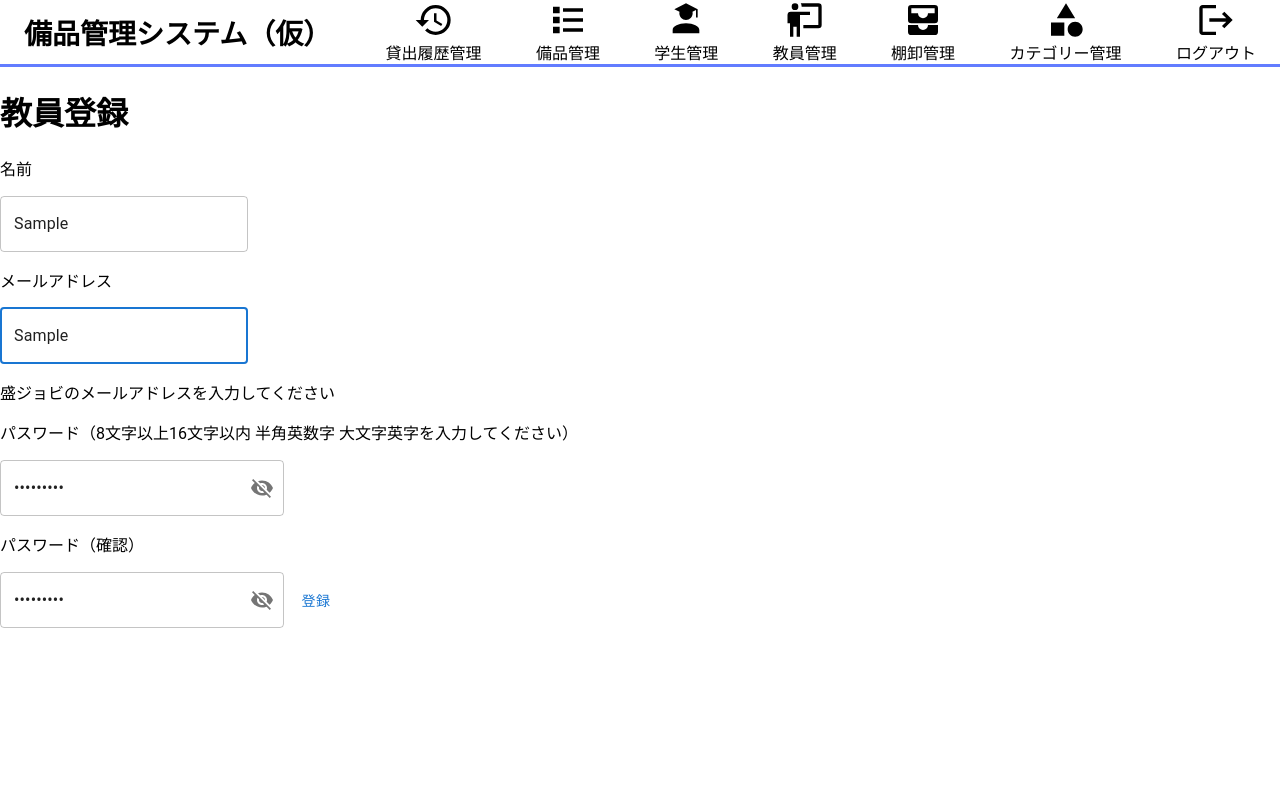
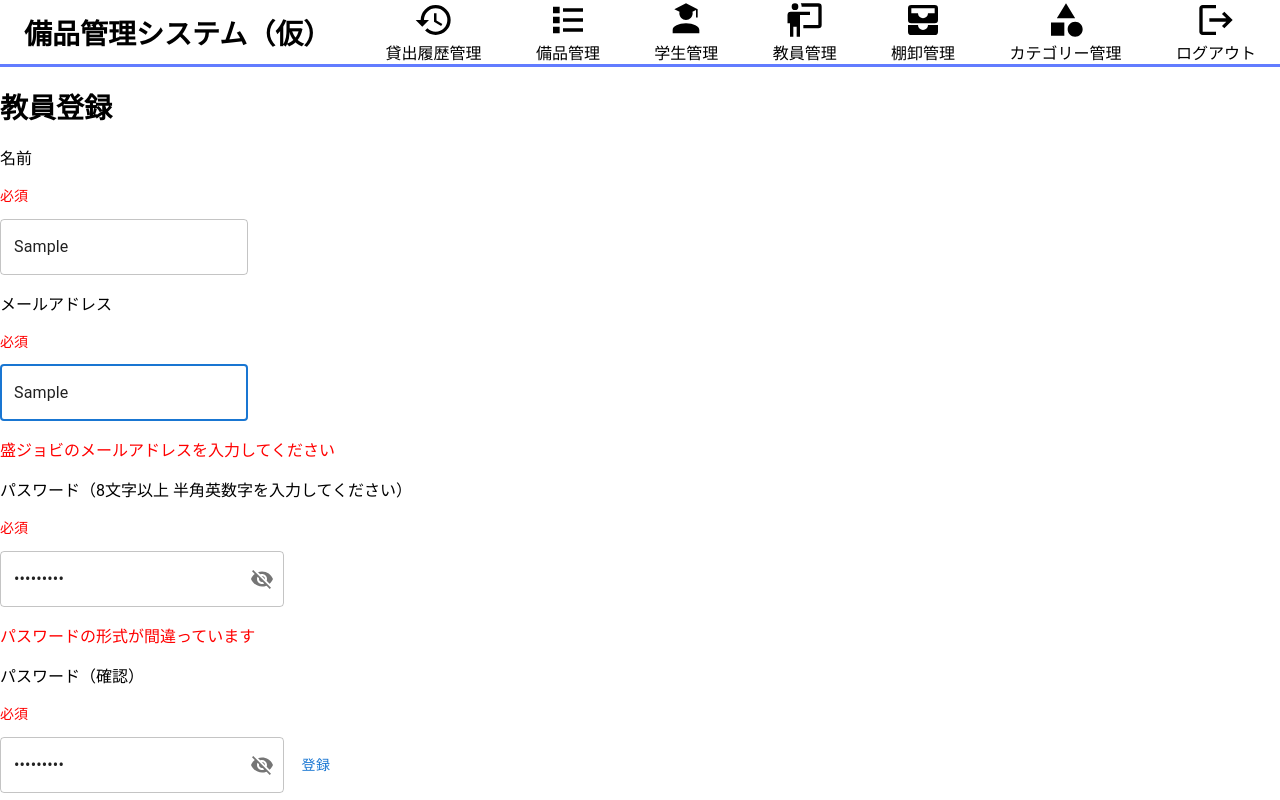
Before and after one commit to takumiTakahata/equipment_management_system, a React (Create React App) app in the folder equipment_management_app/: page / in a window 1280 px wide. Both pictures are taken after typing "Sample", "Sample", "Sample123", "Sample123" into the empty fields and a click on the button "登録". Built offline with nearby package versions, Linux system fonts and the light colour scheme.

Commit message:
教員登録画面：  ・パスワードの入力規則の修正  ・css適用と調整

```diff
--- /dev/null
+++ b/equipment_management_app/src/components/teacher_register.css
@@ -0,0 +1,25 @@
+@charset "UTF-8";
+#teacher_register p,
+h1 {
+  font-family: "Roboto", sans-serif;
+}
+
+.title {
+  font-size: 28px;
+}
+
+.required_txt {
+  color: #ff0000;
+  font-size: 14px;
+}
+
+.error_message {
+  color: #ff0000;
+}
+
+.name_title,
+.mail_title,
+.pass_title,
+.passch_title {
+  font-size: 16px;
+}
--- a/equipment_management_app/src/components/teacher_register.tsx
+++ b/equipment_management_app/src/components/teacher_register.tsx
@@ -9,13 +9,13 @@ import Visibility from "@mui/icons-material/Visibility";
 import VisibilityOff from "@mui/icons-material/VisibilityOff";
 import InputAdornment from "@mui/material/InputAdornment";
 import Header from "./header";
-import { getValue } from "@testing-library/user-event/dist/utils";
+import "./teacher_register.css";
 
 interface FormInputs {
   name: string;
   mail: string;
   password: string;
-  c_password: string;
+  check_password: string; //パスワード（確認用）
 }
 
 function TeacherRegister() {
@@ -51,18 +51,23 @@ function TeacherRegister() {
 
   const password = watch("password");
   return (
-    <div>
+    <div id="teacher_register">
       <Header />
-      <h1>教員登録</h1>
+      <h1 className="title">教員登録</h1>
       <form onSubmit={handleSubmit(onSubmit)}>
-        <p>名前</p>
+        <p className="name_title">名前</p>
+        <p className="required_txt">必須</p>
         <TextField
           {...register("name", {
             required: "名前を入力してください",
           })}
         />
-        <ErrorMessage errors={errors} name="name" as="p" />
-        <p>メールアドレス</p>
+        <ErrorMessage errors={errors} name="name" as="p" className="text_red" />
+
+        <div className="">
+          <p className="mail_title">メールアドレス</p>
+          <p className="required_txt">必須</p>
+        </div>
         <TextField
           {...register("mail", {
             required: "メールアドレスを入力してください",
@@ -72,12 +77,15 @@ function TeacherRegister() {
             },
           })}
         />
-        <ErrorMessage errors={errors} name="mail" as="p" />
+        <ErrorMessage
+          errors={errors}
+          name="mail"
+          as="p"
+          className="error_message"
+        />
 
-        <p>
-          パスワード（8文字以上16文字以内 半角英数字
-          大文字英字を入力してください）
-        </p>
+        <p>パスワード（8文字以上 半角英数字を入力してください）</p>
+        <p className="required_txt">必須</p>
         <OutlinedInput
           id="outlined-adornment-password"
           type={showPassword ? "text" : "password"}
@@ -96,14 +104,21 @@ function TeacherRegister() {
           {...register("password", {
             required: "パスワードを入力してください",
             pattern: {
-              value: /^(?=.*[A-Z])(?=.*[a-z])(?=.*\d)[A-Za-z0-9]{8,16}$/,
+              value: /^(?=.*[A-Z]|[a-z])(?=.*\d)[A-Za-z0-9]{8}$/, // 入力規則 8文字以上
               message: "パスワードの形式が間違っています",
             },
           })}
+          className="pass_title"
         />
-        <ErrorMessage errors={errors} name="password" as="p" />
+        <ErrorMessage
+          errors={errors}
+          name="password"
+          as="p"
+          className="error_message"
+        />
 
         <p>パスワード（確認）</p>
+        <p className="required_txt">必須</p>
         <OutlinedInput
           id="outlined-adornment-password_c"
           type={showPassword_C ? "text" : "password"}
@@ -119,14 +134,20 @@ function TeacherRegister() {
               </IconButton>
             </InputAdornment>
           }
-          {...register("c_password", {
+          {...register("check_password", {
             required: "パスワード（確認用）を入力してください",
             validate: (value) => {
               return value === password || "パスワードが間違がっています";
             },
           })}
+          className="passch_title"
         />
-        <ErrorMessage errors={errors} name="c_password" as="p" />
+        <ErrorMessage
+          errors={errors}
+          name="check_password"
+          as="p"
+          className="error_message"
+        />
         <Button type="submit">登録</Button>
       </form>
     </div>
```
